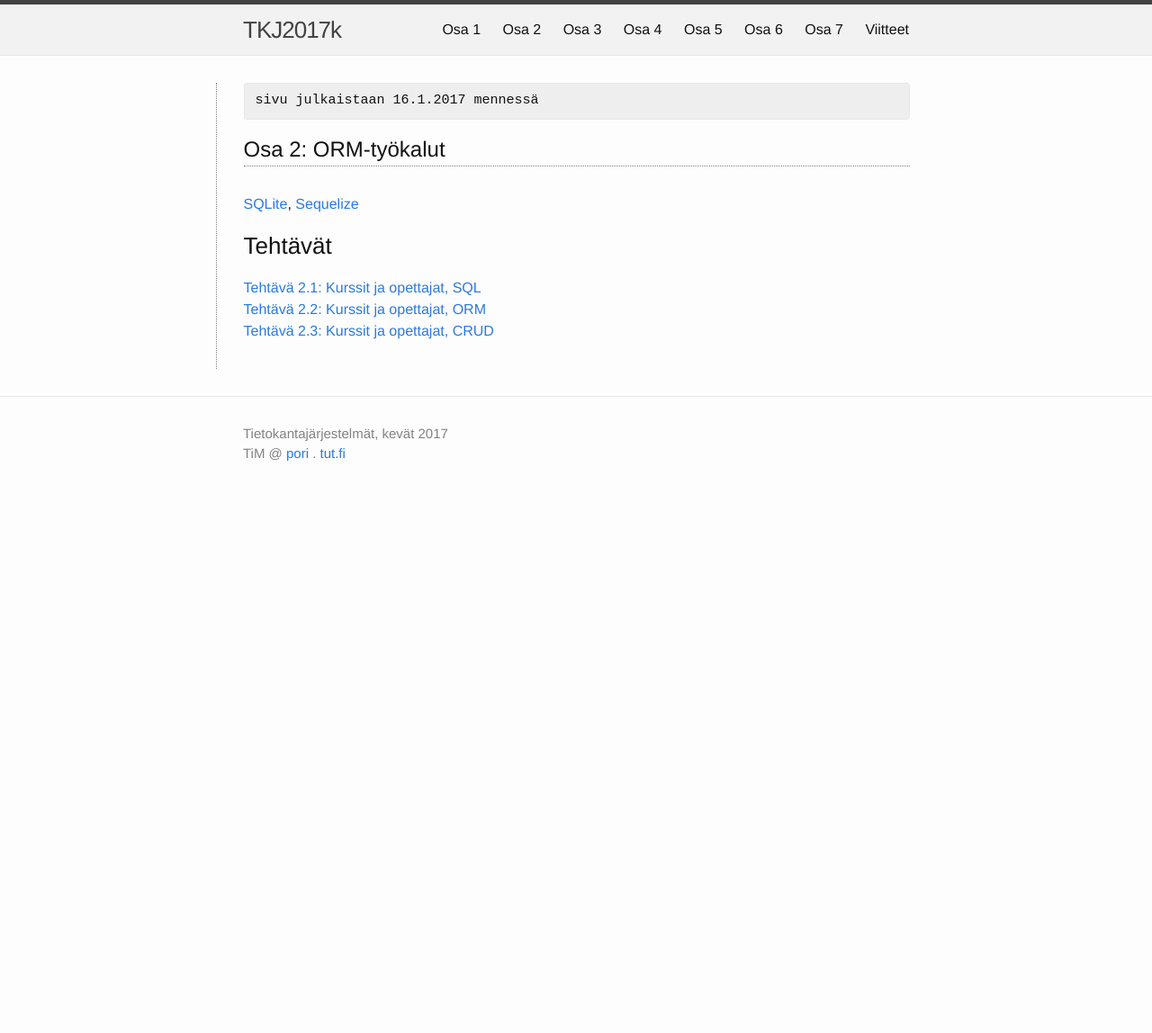
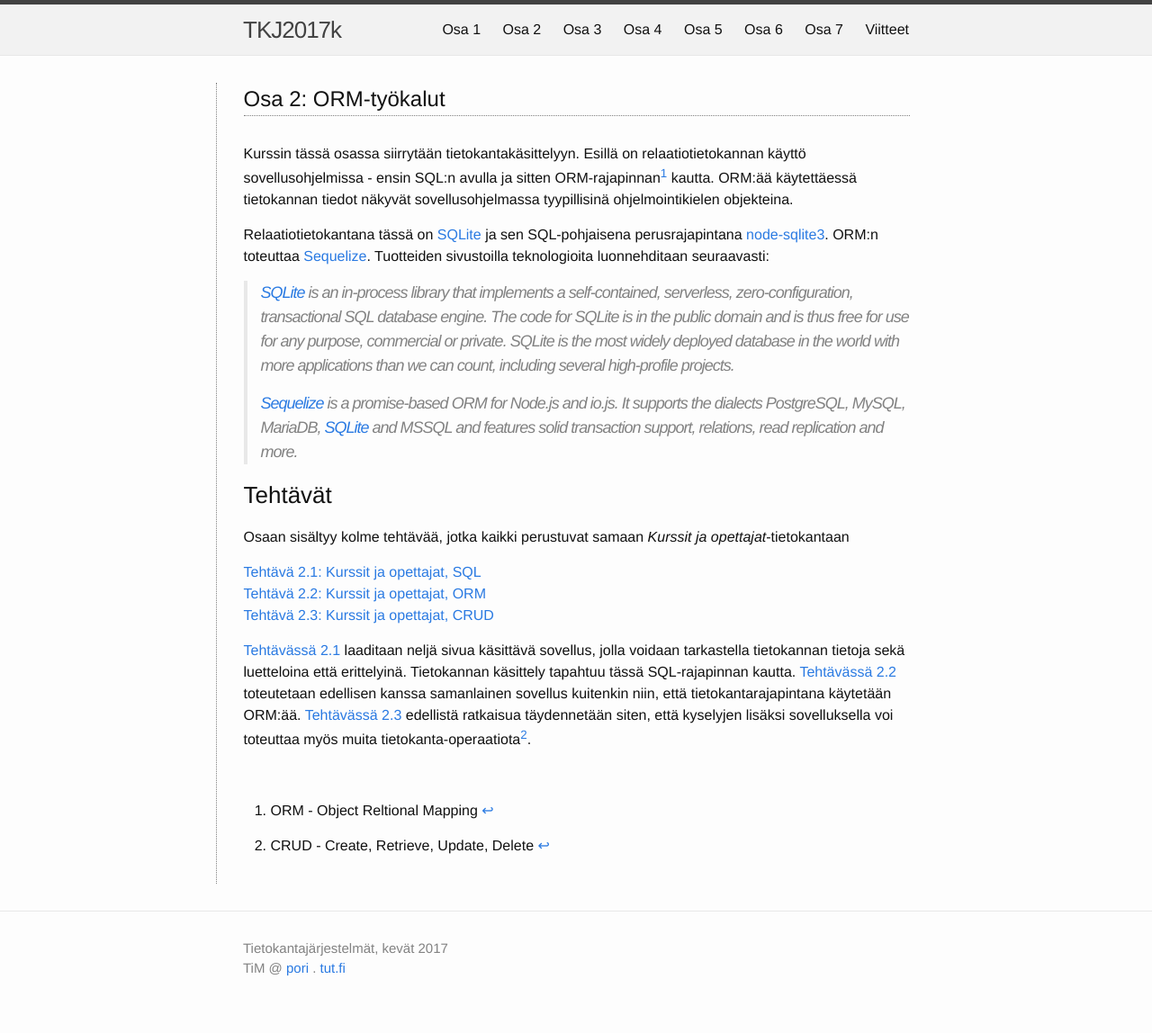
Before and after one commit to timedu/tkj2017k, a Jekyll site: the page built from docs/_osa2/index.md, in a window 1280 px wide. Shown: the whole page at 90% size. Built offline with Jekyll 4.4.1, drawn with Linux system fonts in a browser that asks for light colours; before the commit the page ends 900 px from its top, so only the background shows below that.

Commit message:
part 2 intro

```diff
--- a/docs/_osa2/index.md
+++ b/docs/_osa2/index.md
@@ -1,17 +1,31 @@
 ---
 layout: collection_index
 permalink: /:collection/index.html
-kesken: 1
 ---
 
-[SQLite][sqlite],
-[Sequelize][sequelize]
+Kurssin tässä osassa siirrytään tietokantakäsittelyyn. Esillä on relaatiotietokannan käyttö sovellusohjelmissa - ensin SQL:n avulla ja sitten ORM-rajapinnan[^1] kautta. ORM:ää käytettäessä tietokannan tiedot näkyvät sovellusohjelmassa tyypillisinä ohjelmointikielen objekteina.
+
+Relaatiotietokantana tässä on [SQLite][sqlite] ja sen SQL-pohjaisena perusrajapintana [node-sqlite3][node-sqlite3]. ORM:n toteuttaa [Sequelize][sequelize]. Tuotteiden sivustoilla teknologioita luonnehditaan seuraavasti:
+
+[node-sqlite3]: https://github.com/mapbox/node-sqlite3
+
+> [SQLite][sqlite] is an in-process library that implements a self-contained, serverless, zero-configuration, transactional SQL database engine. The code for SQLite is in the public domain and is thus free for use for any purpose, commercial or private. SQLite is the most widely deployed database in the world with more applications than we can count, including several high-profile projects.
+>
+> [Sequelize][sequelize] is a promise-based ORM for Node.js and io.js. It supports the dialects PostgreSQL, MySQL, MariaDB, [SQLite][sqlite] and MSSQL and features solid transaction support, relations, read replication and more.
 
 [sqlite]: https://www.sqlite.org
 [sequelize]: http://www.sequelizejs.com
 
+[^1]: ORM - Object Reltional Mapping
 
 ### Tehtävät
 
+Osaan sisältyy kolme tehtävää, jotka kaikki perustuvat samaan *Kurssit ja opettajat*-tietokantaan
 
 {% include exercises_list.md %}
+
+[Tehtävässä 2.1](tehtava21) laaditaan neljä sivua käsittävä sovellus, jolla voidaan tarkastella tietokannan tietoja sekä luetteloina että erittelyinä. Tietokannan käsittely tapahtuu tässä SQL-rajapinnan kautta. [Tehtävässä 2.2](tehtava22) toteutetaan edellisen kanssa samanlainen sovellus kuitenkin niin, että tietokantarajapintana käytetään ORM:ää. [Tehtävässä 2.3](tehtava23) edellistä ratkaisua täydennetään siten, että kyselyjen lisäksi sovelluksella voi toteuttaa myös muita tietokanta-operaatiota[^2].
+
+[^2]: CRUD - Create, Retrieve, Update, Delete
+
+<br/>
```
Also changed, not shown: docs/_osa2/tehtava22.md (+5 -0 lines).
